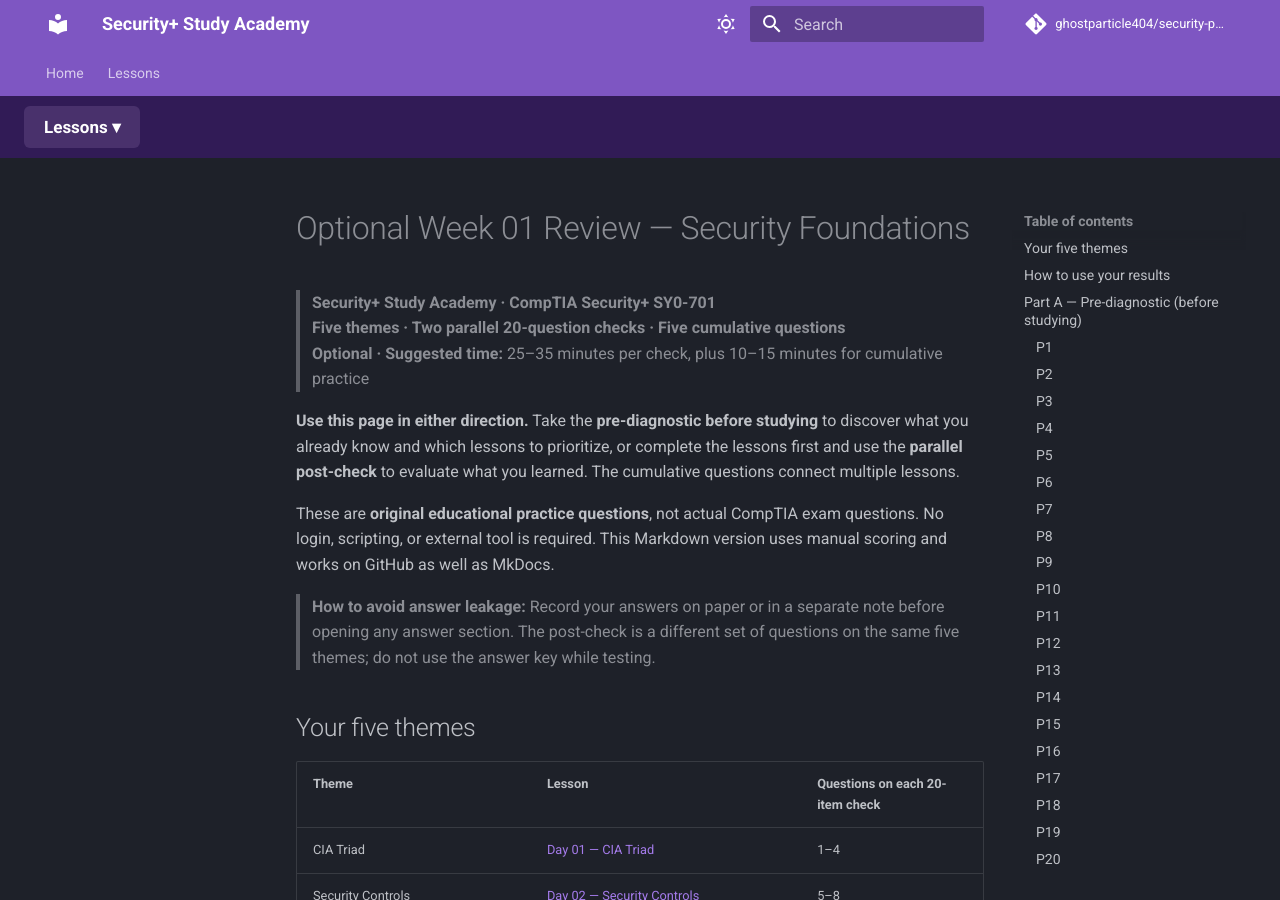
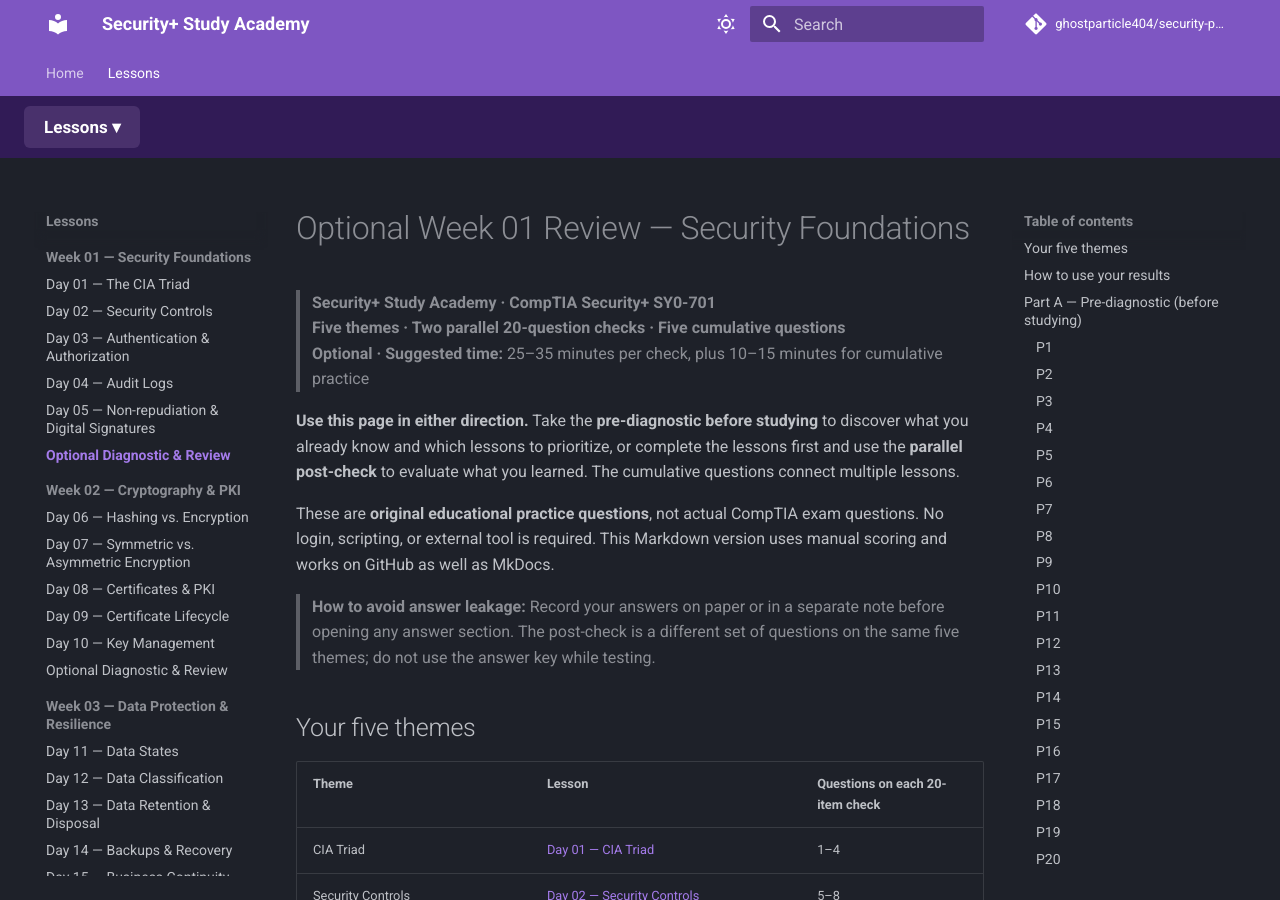
Before and after one commit to ghostparticle404/security-plus-study-academy, an MkDocs documentation site: the page built from docs/week-01/review.w1.md, in a window 1280 px wide and 900 px high. Built offline with MkDocs 1.6.1 and Material for MkDocs 9.7.7, drawn with Linux system fonts in a browser that asks for light colours; comment, search, counter and statistics services are not loaded.

Commit message:
Update mkdocs.yml

```diff
--- a/mkdocs.yml
+++ b/mkdocs.yml
@@ -62,6 +62,7 @@ nav:
           - "Day 03 — Authentication & Authorization": week-01/day-03-authentication-authorization.md
           - "Day 04 — Audit Logs": week-01/day-04-audit-logs.md
           - "Day 05 — Non-repudiation & Digital Signatures": week-01/day-05-non-repudiation-digital-signatures.md
+          - "Optional Diagnostic & Review": week-01/review.w1.md
 
       - Week 02 — Cryptography & PKI:
           - "Day 06 — Hashing vs. Encryption": week-02/day-06-hashing-vs-encryption.md
@@ -69,6 +70,7 @@ nav:
           - "Day 08 — Certificates & PKI": week-02/day-08-certificates-pki.md
           - "Day 09 — Certificate Lifecycle": week-02/day-09-certificate-lifecycle.md
           - "Day 10 — Key Management": week-02/day-10-key-management.md
+          - "Optional Diagnostic & Review": week-02/review.w2.md
 
       - Week 03 — Data Protection & Resilience:
           - "Day 11 — Data States": week-03/day-11-data-states.md
```
